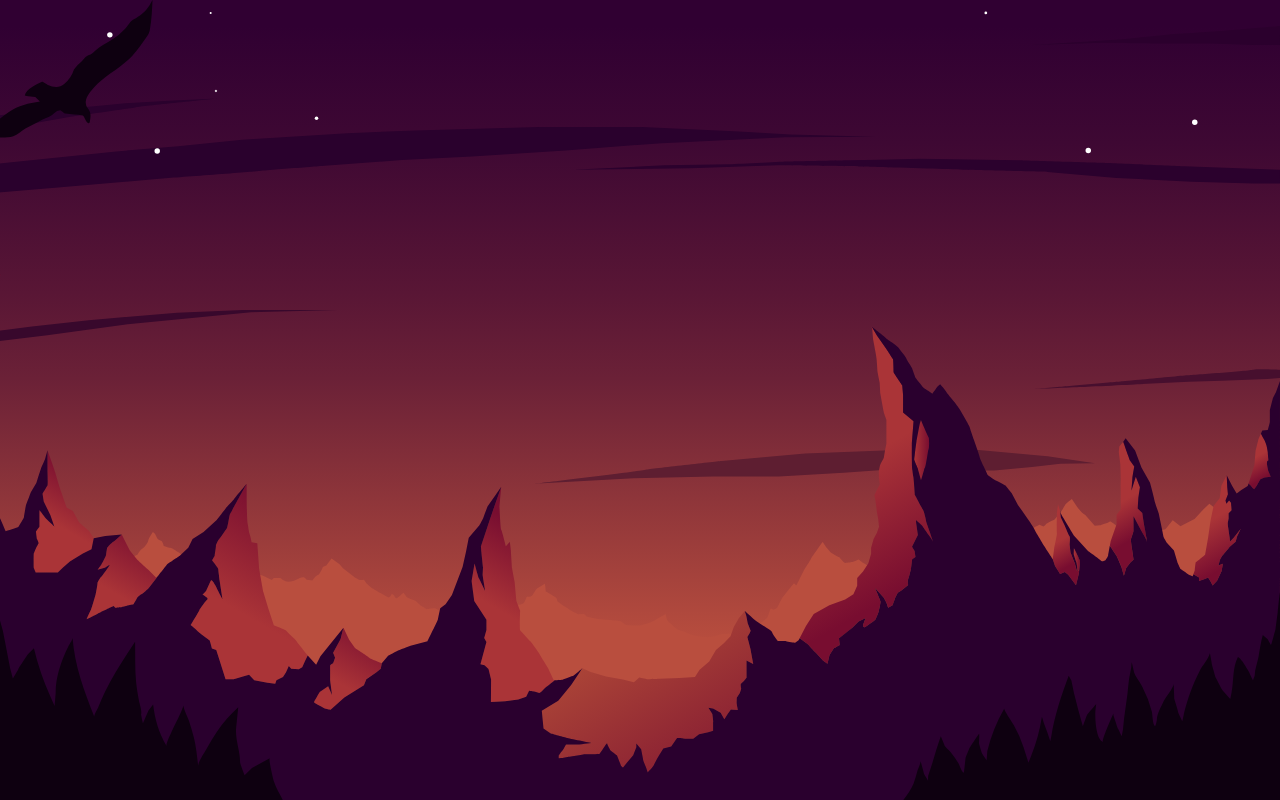
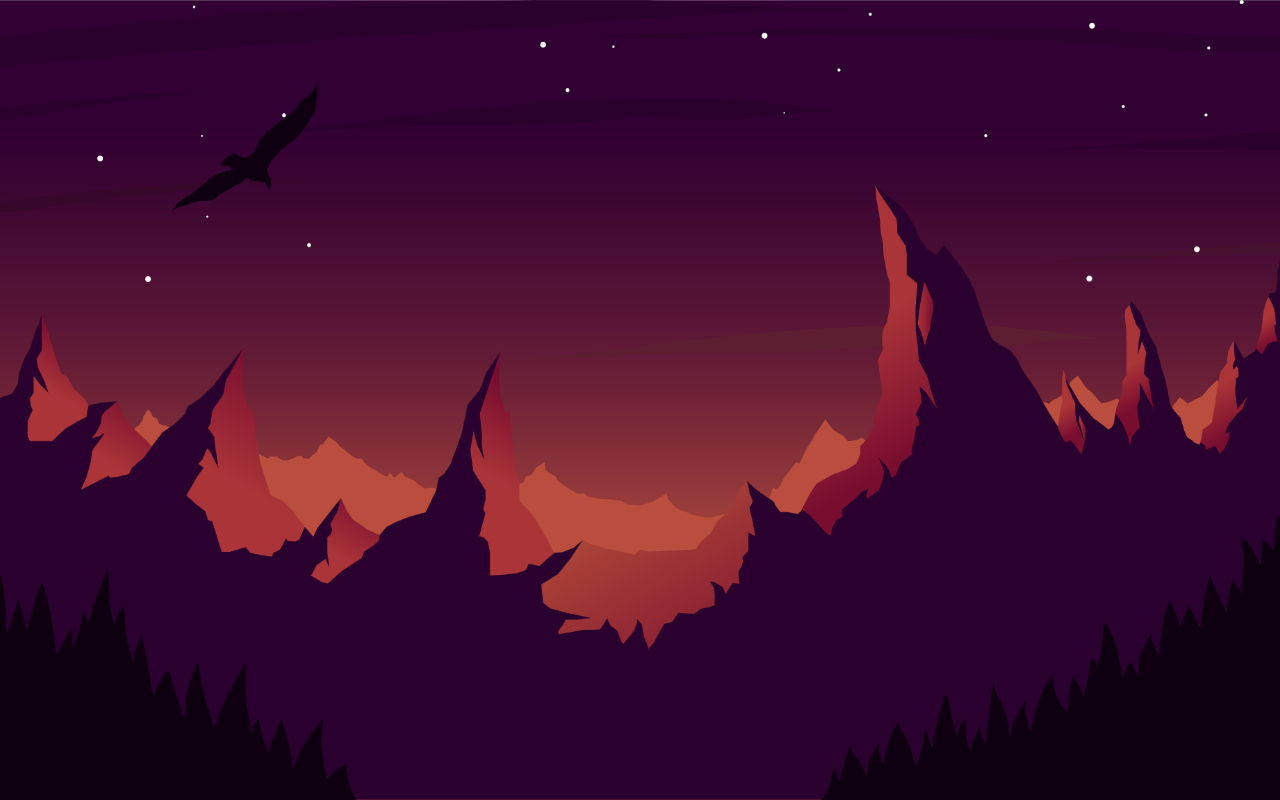
Before and after one commit to phoenix-520/PhoeniX-Website-v3.0, a plain HTML site: page index.html in a window 1280 px wide. Drawn offline with Linux system fonts and the light colour scheme.

Commit message:
added site

```diff
--- a/scss/style.scss
+++ b/scss/style.scss
@@ -21,18 +21,18 @@ body {
 }
 
 .layer-bg {
-    background: url('../src/images/layerbg.svg') center no-repeat;
+    background: url('../src/images/layerbg.png') center no-repeat;
     background-size: cover;
 }
 .layer-1 {
-    background: url('../src/images/layer1.svg') center no-repeat;
+    background: url('../src/images/layer1.png') center no-repeat;
     background-size: cover;
 }
 .layer-2 {
-    background: url('../src/images/layer2.svg') center no-repeat;
+    background: url('../src/images/layer2.png') center no-repeat;
     background-size: cover;
 }
 .layer-3 {
-    background: url('../src/images/layer3.svg') center no-repeat;
+    background: url('../src/images/layer3.png') center no-repeat;
     background-size: cover;
 }
```
Also changed, not shown: css/style.min.css, src/images/layer1.png (added), src/images/layer1.svg (deleted), src/images/layer2.png (added), src/images/layer2.svg (deleted), src/images/layer3.png (added), src/images/layer3.svg (deleted), src/images/layerbg.png (added), src/images/layerbg.svg (deleted).
